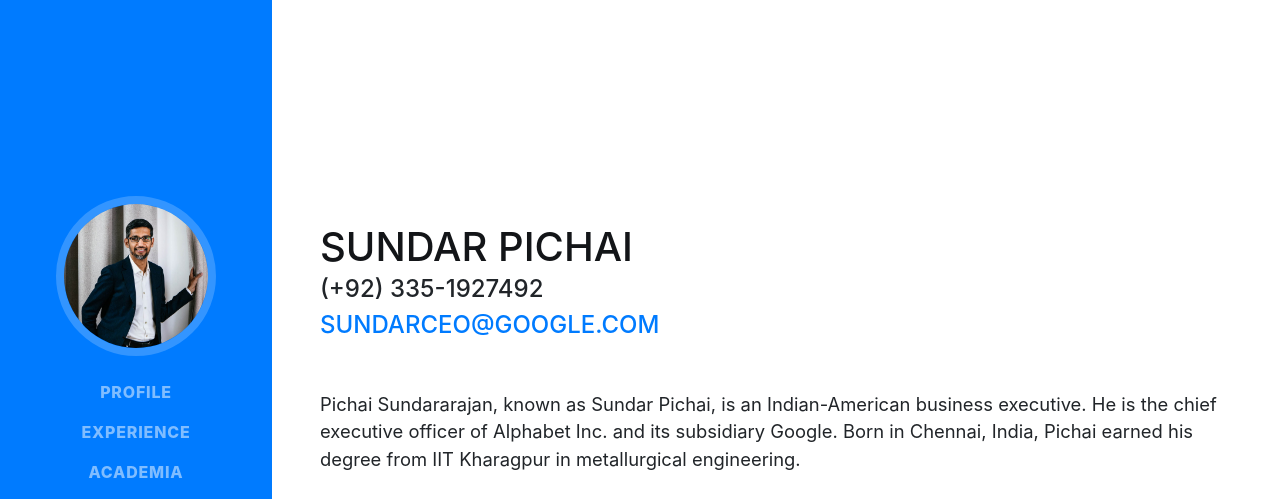
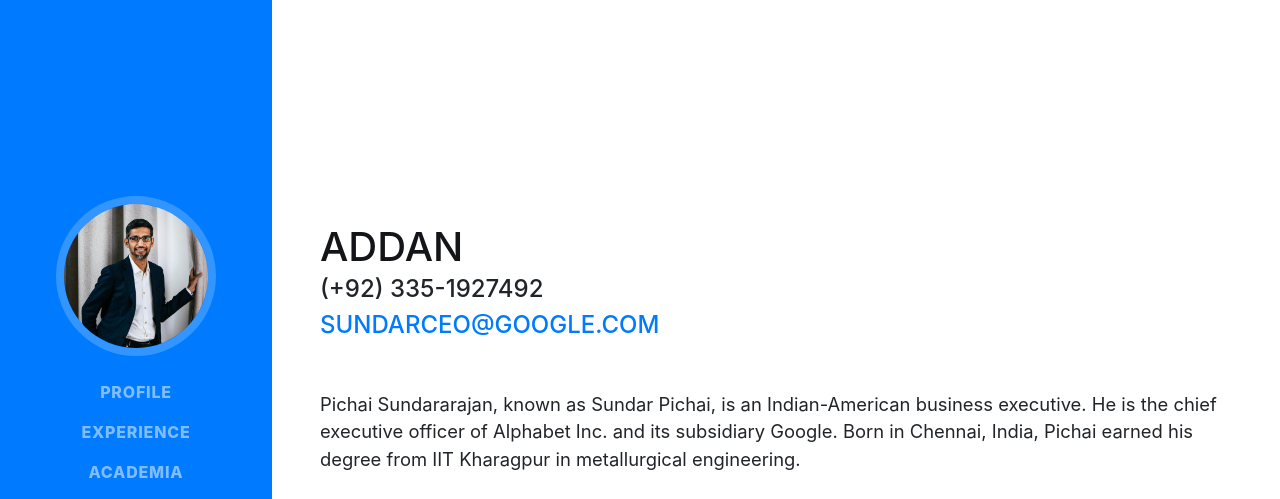
Before and after one commit to Addan-Ubaid/practice-repo, a website with bundled scripts: page index.html in a window 1280 px wide. Shown: the top 499 px of the page. Built offline with nearby package versions, Linux system fonts and the light colour scheme; a web font is replaced by a local one.

Commit message:
Update index.html
i edited my name

```diff
--- a/index.html
+++ b/index.html
@@ -77,7 +77,7 @@
       <div class="w-100">
         <!--Enter your name! -->
 
-        <h1 class="mb-0">Sundar Pichai
+        <h1 class="mb-0">addan
 
         </h1>
         <!--Enter your Mobile Number here! -->
```
